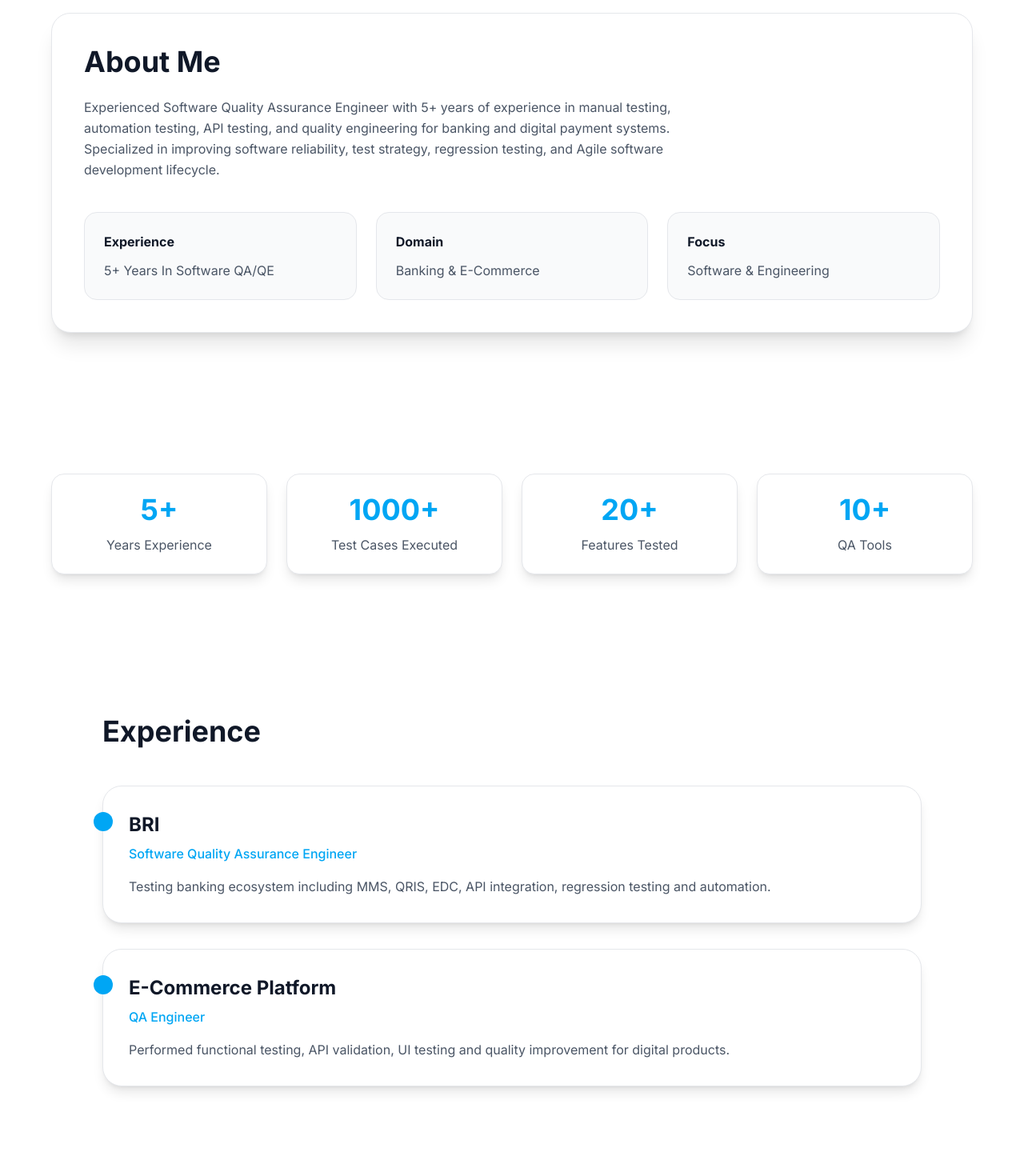
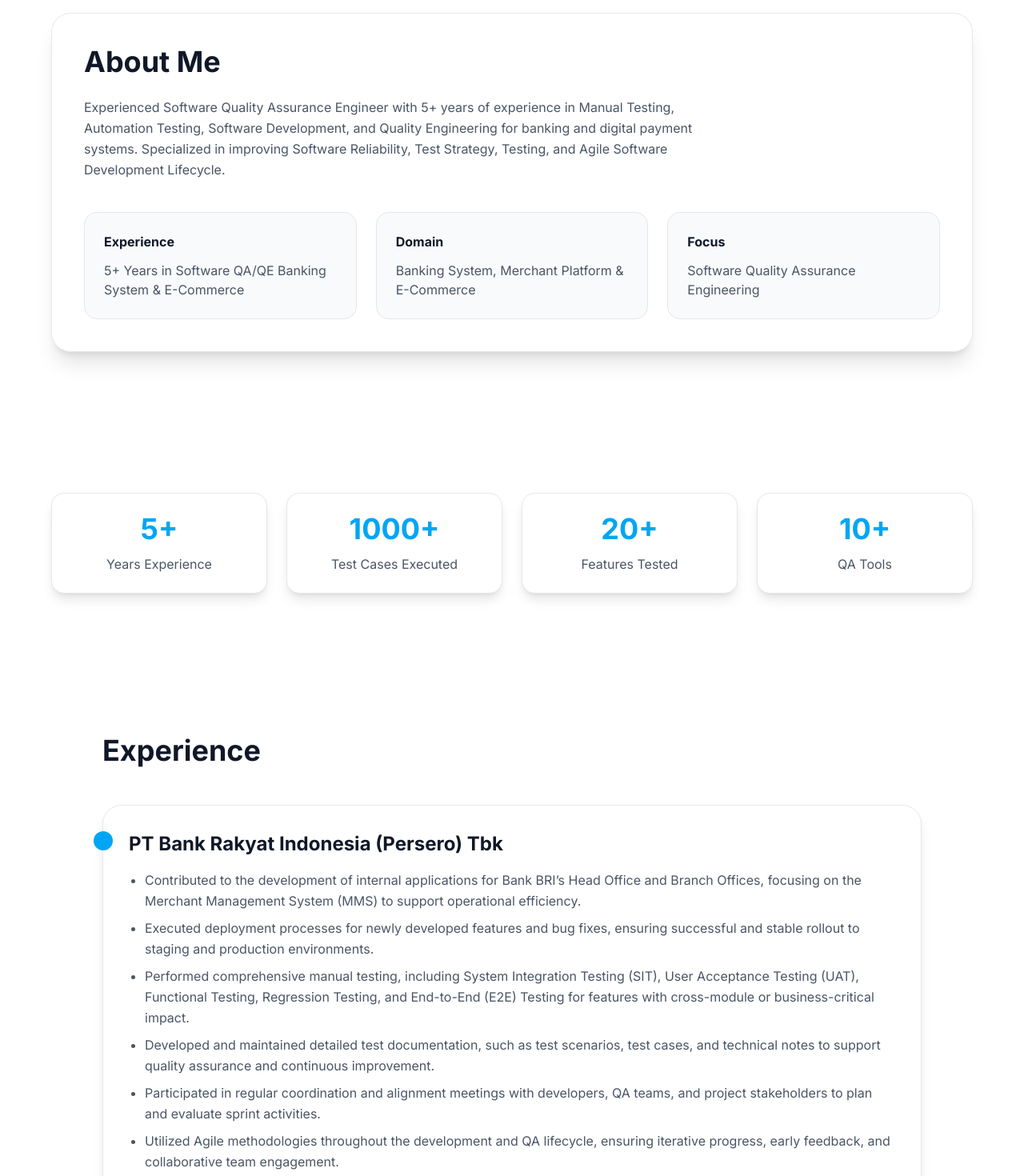
Before and after one commit to sugiorgazdag/sugiorgazdag, a Next.js app: page / in a window 1280 px wide. Shown: the part 880-2350 px from the top of the page at 80% size. Built offline with nearby package versions, Linux system fonts and the light colour scheme.

Commit message:
feat: improve experience section with detailed QA achievements

```diff
--- a/app/layout.tsx
+++ b/app/layout.tsx
@@ -17,18 +17,14 @@ export const metadata: Metadata = {
 
 
   description:
-  "Software Quality Assurance Engineer specializing in Banking System, QRIS, Automation Testing, API Testing and Quality Engineering.",
+  "Software Quality Assurance Engineer specializing in Banking System, Merchant, Automation Testing, API Testing and Quality Engineering.",
 
 
   keywords:[
     "QA Engineer",
     "Software Tester",
     "Automation Testing",
-    "Playwright",
-    "Cypress",
-    "Selenium",
-    "QRIS",
-    "Banking System"
+    "Manual Testing",
   ],
 
 
@@ -38,7 +34,7 @@ export const metadata: Metadata = {
     "Galang Eka Wiyono | Software QA Engineer",
 
     description:
-    "5+ Years Experience in Quality Assurance Engineering.",
+    "5+ Years Experience in Software Quality Assurance Engineering.",
 
     type:"website"
 
--- a/components/sections/About.tsx
+++ b/components/sections/About.tsx
@@ -68,8 +68,6 @@ export default function About() {
             About Me
           </h2>
 
-
-
           <p
             className="
               mt-6
@@ -82,18 +80,13 @@ export default function About() {
             "
           >
 
-            Experienced Software Quality Assurance Engineer with
-            5+ years of experience in manual testing,
-            automation testing, API testing, and quality
-            engineering for banking and digital payment systems.
+            Experienced Software Quality Assurance Engineer with 5+ years of experience in Manual Testing,
+            Automation Testing, Software Development, and Quality Engineering for banking and digital payment systems.
 
-            Specialized in improving software reliability,
-            test strategy, regression testing, and Agile
-            software development lifecycle.
+            Specialized in improving Software Reliability, Test Strategy, Testing, and Agile
+            Software Development Lifecycle.
 
           </p>
-
-
 
           <div
             className="
@@ -144,7 +137,7 @@ export default function About() {
                   text-gray-600
                 "
               >
-                5+ Years In Software QA/QE
+                5+ Years in Software QA/QE Banking System & E-Commerce
               </p>
 
             </div>
@@ -187,7 +180,7 @@ export default function About() {
                   text-gray-600
                 "
               >
-                Banking & E-Commerce
+                Banking System, Merchant Platform & E-Commerce
               </p>
 
             </div>
@@ -230,7 +223,7 @@ export default function About() {
                   text-gray-600
                 "
               >
-                Software & Engineering
+                Software Quality Assurance Engineering
               </p>
 
             </div>
--- a/components/sections/Experience.tsx
+++ b/components/sections/Experience.tsx
@@ -4,16 +4,42 @@ import { motion } from "framer-motion";
 
 const experiences = [
   {
-    company: "BRI",
+    company: "PT Bank Rakyat Indonesia (Persero) Tbk",
     role: "Software Quality Assurance Engineer",
-    desc: "Testing banking ecosystem including MMS, QRIS, EDC, API integration, regression testing and automation.",
+    desc: [
+      "Contributed to the development of internal applications for Bank BRI’s Head Office and Branch Offices, focusing on the Merchant Management System (MMS) to support operational efficiency.",
+      "Executed deployment processes for newly developed features and bug fixes, ensuring successful and stable rollout to staging and production environments.",
+      "Performed comprehensive manual testing, including System Integration Testing (SIT), User Acceptance Testing (UAT), Functional Testing, Regression Testing, and End-to-End (E2E) Testing for features with cross-module or business-critical impact.",
+      "Developed and maintained detailed test documentation, such as test scenarios, test cases, and technical notes to support quality assurance and continuous improvement.",
+      "Participated in regular coordination and alignment meetings with developers, QA teams, and project stakeholders to plan and evaluate sprint activities.",
+      "Utilized Agile methodologies throughout the development and QA lifecycle, ensuring iterative progress, early feedback, and collaborative team engagement."
+    ]
   },
 
   {
-    company: "E-Commerce Platform",
-    role: "QA Engineer",
-    desc: "Performed functional testing, API validation, UI testing and quality improvement for digital products.",
+    company: "ByteDance Technology Co., Ltd.",
+    role: "Software Quality Assurance Tester",
+    desc: [
+      "Conducted data integration testing between Tokopedia applications and TikTok Shop to ensure seamless synchronization and data consistency across platforms.",
+      "Performed functional and regression testing on delivery-related services such as BO/PLUS, free shipping vouchers, and visual delivery badges to verify correct implementation and user experience.",
+      "Involved in the migration of several key features from the Tokopedia platform to TikTok Shop, ensuring feature parity, functionality, and usability post-migration.",
+      "Utilized the Lark platform to create and manage test cases, maintain user story repositories, and track bugs or issues identified during the testing process.",
+      "Developed a strong understanding of the TikTok Shop ecosystem, focusing on buyer experience workflows, UI/UX behavior, and end-to-end user journey validation."
+    ]
   },
+
+  {
+    company: "PT GoTo Gojek Tokopedia Tbk (GoTo)",
+    role: "Software Quality Assurance Tester",
+    desc: [
+      "Reviewed and analyzed Product Requirement Documents (PRD) and Business Requirement Documents (BRD) to develop and execute effective testing strategies.",
+      "Designed and maintained detailed test documentation, including test cases, test scenarios, test plans, and execution reports tailored to project requirements.",
+      "Conducted comprehensive manual testing for web-based applications (desktop), Mobile Lite, Android, and iOS platforms to ensure optimal functionality and user experience.",
+      "Performed Smoke Testing, Regression Testing, and User Acceptance Testing (UAT) to validate product readiness and release quality.",
+      "Identified, documented, and reported software defects while collaborating with Product Managers, Software Engineers, and Developers to resolve issues efficiently.",
+      "Worked within Agile SDLC environments and utilized tools such as Jira, Confluence, Postman, Figma, Slack, Google Workspace, and Microsoft Office to support QA activities."
+    ]
+  }
 ];
 
 export default function Experience() {
@@ -104,29 +130,20 @@ text-gray-900
                 {item.company}
               </h3>
 
-              <p
-                className="
-text-sky-500
-
-font-medium
-
-mt-2
-"
-              >
-                {item.role}
-              </p>
-
-              <p
-                className="
+              <ul
+  className="
 mt-4
-
+list-disc
+pl-5
+space-y-2
 text-gray-600
-
 leading-relaxed
 "
-              >
-                {item.desc}
-              </p>
+>
+  {item.desc.map((descItem, idx) => (
+    <li key={idx}>{descItem}</li>
+  ))}
+</ul>
             </motion.div>
           ))}
         </div>
```
Also changed, not shown: components/layout/Footer.tsx (+0 -21 lines), components/sections/Contact.tsx (+50 -114 lines).
